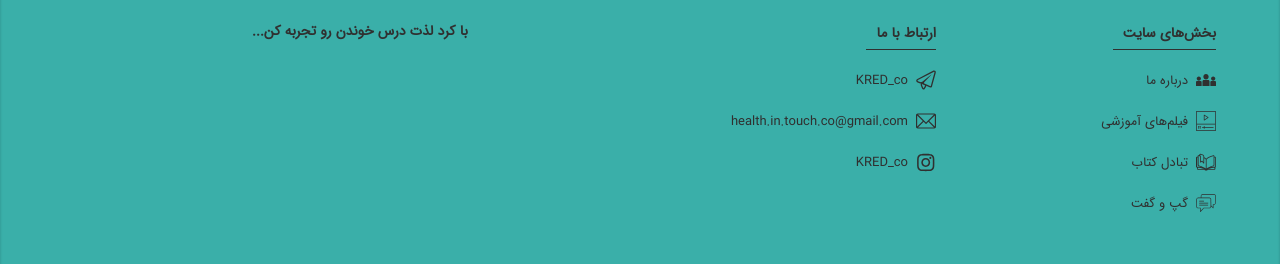
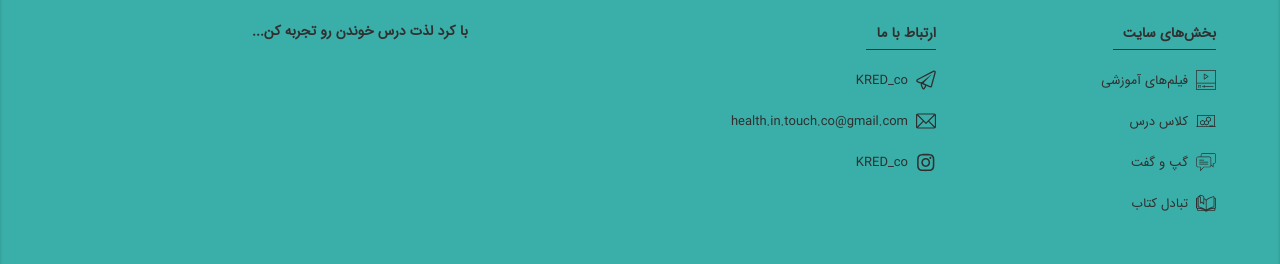
Before and after one commit to abelmiri/kred-frontend, a React (Create React App) app: page / in a window 1280 px wide. Shown: the part 3338-3602 px from the top of the page. Built offline with nearby package versions, Linux system fonts and the light colour scheme; no server answers.

Commit message:
footer edit

```diff
--- /dev/null
+++ b/src/Media/Svgs/ClassSvg.js
@@ -0,0 +1,11 @@
+import React from "react"
+
+const ClassSvg = (props) =>
+    <svg className={props.className} viewBox="0 0 1000 1000">
+        <g transform="translate(0.000000,511.000000) scale(0.100000,-0.100000)">
+            <path d="M605.8,3135.8c-32.5-21.1-68.9-65.1-82.3-99.5c-15.3-44-21-819.1-21-2822.9v-2763.6H378c-145.5,0-212.4-26.8-250.7-97.6c-45.9-91.9-34.4-166.5,38.3-239.2l65.1-65.1H5000h4769.3l65.1,65.1c72.7,72.7,84.2,147.3,38.3,239.2c-38.3,70.8-105.3,97.6-250.7,97.6h-124.4V215.3c0,3029.6,5.7,2865-112.9,2926.3c-51.7,26.8-493.8,30.6-4388.5,30.6C772.3,3172.2,663.2,3170.3,605.8,3135.8z M9076.5,110v-2660.3h-281.3c-262.2,1.9-279.4,3.8-231.6,30.6c57.4,30.6,111,116.8,111,179.9c0,23-13.4,67-30.6,97.6c-55.5,111-76.6,112.9-995.2,112.9c-930.1,0-934,0-993.3-126.3c-47.8-101.4-19.1-191.4,86.1-262.2c44-30.6-116.7-32.5-2886.1-32.5h-2932V110v2660.3H5000h4076.5V110z"/>
+            <path d="M5660.3,2014.3c-315.8-183.7-581.8-336.8-591.4-340.7c-7.7-1.9-15.3-260.3-15.3-572.2c1.9-509.1-1.9-570.3-30.6-595.2c-47.8-40.2-740.7-434.5-765.5-434.5c-11.5,0-237.3,126.3-503.3,279.4c-361.7,208.6-490,275.6-514.8,262.2c-19.1-7.7-289-160.8-601-340.7L2073.7-52.7l3.8-696.7l3.8-698.6l591.4-340.7l593.3-342.6l421,245c233.5,134,457.4,262.2,499.5,285.2l76.6,42.1l493.8-285.2l495.7-287.1l595.2,344.5l597.1,344.5l9.6,578l9.6,578l488,281.3l488,283.3l5.7,689l3.8,689l-599,346.4c-331.1,191.4-604.8,346.4-608.6,346.4C6238.3,2347.3,5976.1,2198,5660.3,2014.3z M6644,1648.7l384.7-222l-3.8-461.2l-5.7-459.3l-373.2-216.3C6441.1,171.3,6259.3,73.6,6244,73.6c-15.3,0-197.1,97.6-401.9,218.2l-373.2,216.3l-5.7,459.3l-3.8,459.3l377,220.1c208.6,120.6,388.5,222,401.9,222C6249.7,1870.7,6433.5,1771.2,6644,1648.7z M4062.2-749.3V-1201l-390.4-225.8c-214.4-122.5-396.2-223.9-405.7-223.9c-7.7,0-189.5,101.4-403.8,223.9l-388.5,223.9v453.6v453.6L2869.9-68L3266,161.7L3664.1-68l398.1-229.7V-749.3z M5650.7-68l373.2-216.3v-465.1v-463.1l-363.6-212.5c-199-114.8-375.1-214.4-388.5-220.1c-13.4-5.7-201,91.9-415.3,214.4l-392.3,225.8l3.8,457.4l5.7,459.3l373.2,216.3c204.8,120.6,386.6,218.2,401.9,218.2C5264.1,146.4,5445.9,50.7,5650.7-68z"/>
+        </g>
+    </svg>
+
+export default ClassSvg
--- a/src/View/Components/Footer.js
+++ b/src/View/Components/Footer.js
@@ -1,5 +1,5 @@
 import React from "react"
-import AboutUsSvg from "../../Media/Svgs/AboutUsSvg"
+// import AboutUsSvg from "../../Media/Svgs/AboutUsSvg"
 import VideoPlayer from "../../Media/Svgs/VideoPlayer"
 import InstaSvg from "../../Media/Svgs/InstaSvg"
 import EmailSvg from "../../Media/Svgs/EmailSvg"
@@ -9,13 +9,14 @@ import ExchangeSvg from "../../Media/Svgs/ExchangeSvg"
 import LogoSvg from "../../Media/Svgs/LogoSvg"
 import Android from "../../Media/Images/Android.png"
 import PavilionSvg from "../../Media/Svgs/PavilionSvg"
+import ClassSvg from "../../Media/Svgs/ClassSvg"
 
 const goUp = () => window.scroll({top: 0, behavior: "smooth"})
 
 const Footer = () =>
     <div className='footer-container' id="footer">
         <div className="footer-logo-cont">
-            <Link to="/" className="footer-logo-section" onClick={() => window.scroll({top: 0, behavior: "smooth"})}>
+            <Link to="/" className="footer-logo-section" onClick={goUp}>
                 <LogoSvg className="footer-logo"/>
                 <div className="footer-desc">K<span>RED</span></div>
             </Link>
@@ -27,21 +28,25 @@ const Footer = () =>
         <div className="footer-parts">
             <div className="footer-part">
                 <div className="footer-part-title">بخش‌های سایت</div>
-                <div className="footer-part-text">
-                    <AboutUsSvg className="footer-part-svg"/>
-                    درباره ما
-                </div>
-                <Link to="/videos" onClick={goUp} className="footer-part-text">
+                {/*<div className="footer-part-text">*/}
+                {/*    <AboutUsSvg className="footer-part-svg"/>*/}
+                {/*    درباره ما*/}
+                {/*</div>*/}
+                <Link to="/videos" className="footer-part-text">
                     <VideoPlayer className="footer-part-svg"/>
                     فیلم‌های آموزشی
                 </Link>
-                <Link to="/exchanges" onClick={goUp} className="footer-part-text">
+                <Link to="/class" className="footer-part-text">
+                    <ClassSvg className="footer-part-svg"/>
+                    کلاس درس
+                </Link>
+                <Link to="/pavilions" className="footer-part-text">
+                    <PavilionSvg className="footer-part-svg"/>
+                    گپ و گفت
+                </Link>
+                <Link to="/exchanges" className="footer-part-text">
                     <ExchangeSvg className="footer-part-svg"/>
                     تبادل کتاب
-                </Link>
-                <Link to="/pavilions" onClick={goUp} className="footer-part-text">
-                    <PavilionSvg className="footer-part-svg"/>
-                    گپ و گفت
                 </Link>
             </div>
             <div className="footer-part">
```
